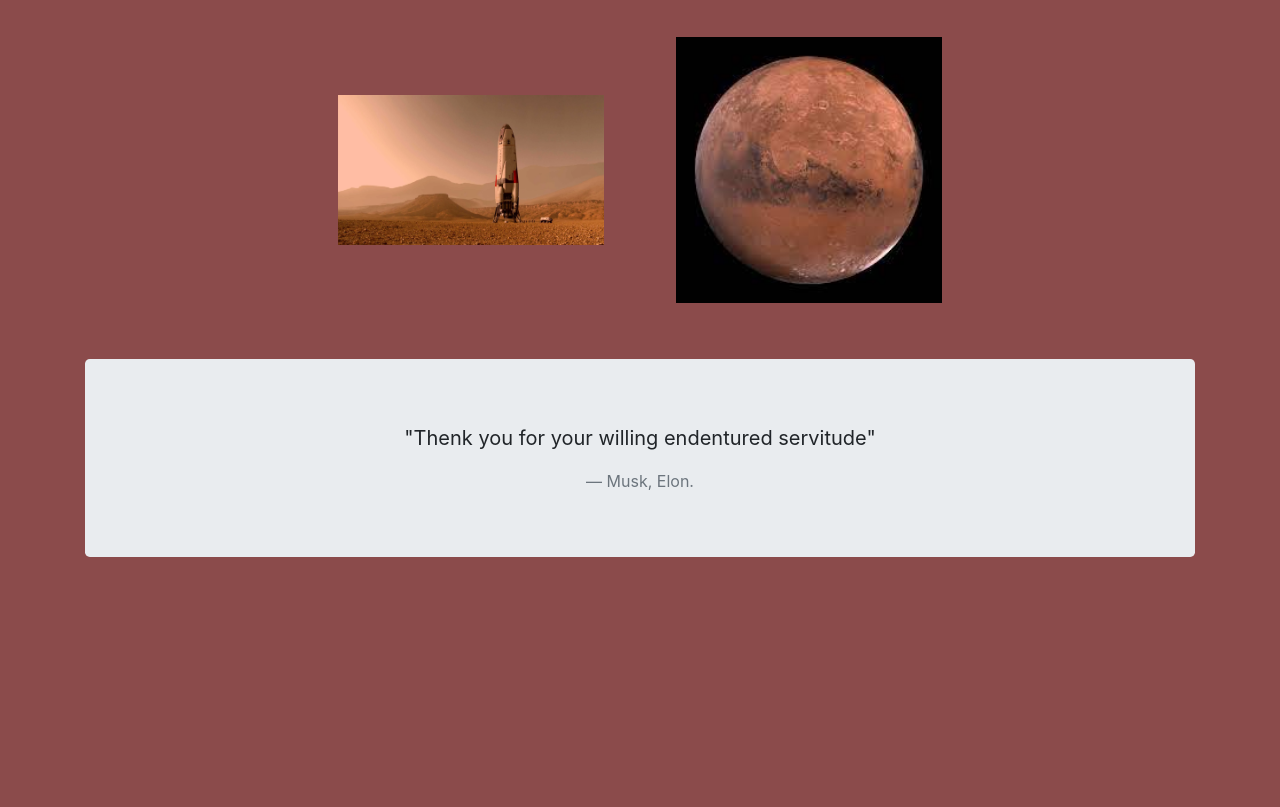
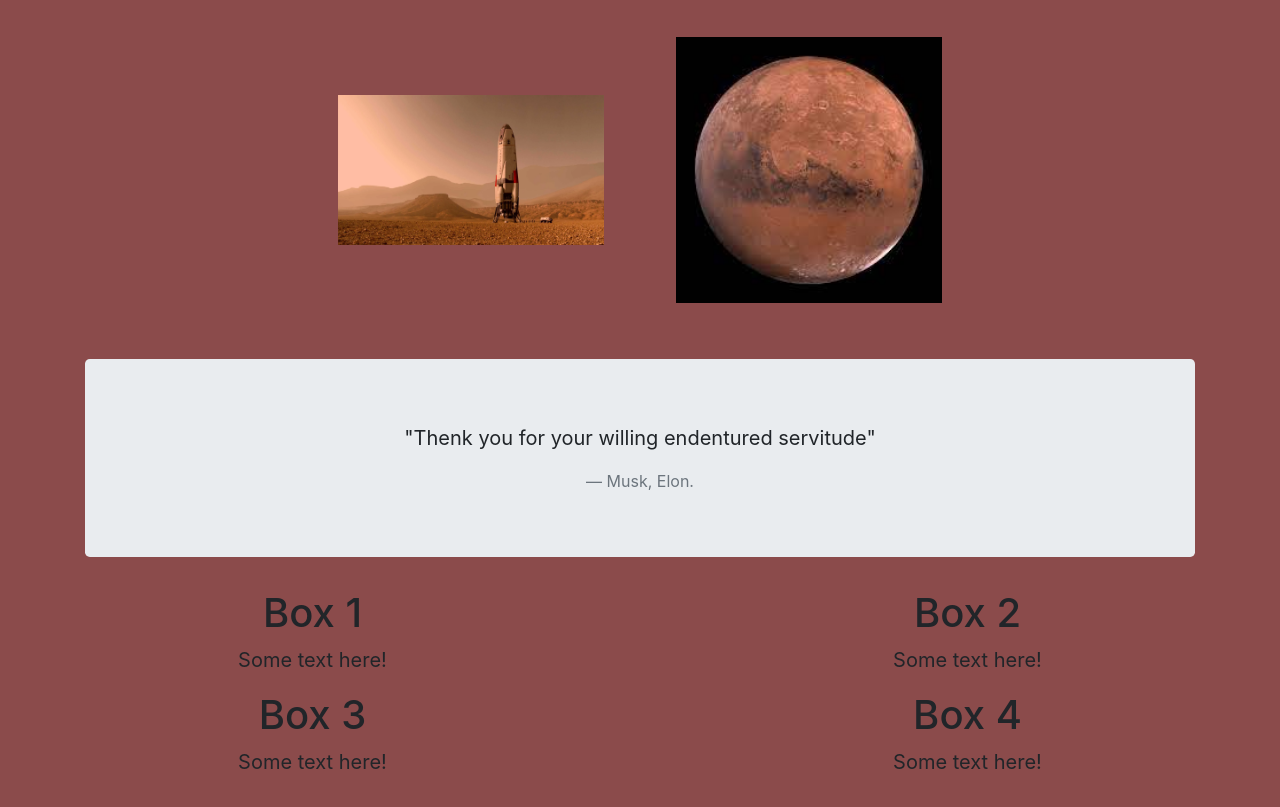
Before and after one commit to oz-mollerstuen/vacation, a plain HTML site: page index.html in a window 1280 px wide. Shown: the part 323-1130 px from the top of the page. Before the commit the page ends 912 px from the top, so only its background shows below. Drawn offline with Linux system fonts and the light colour scheme.

Commit message:
WIP add columns
Co-authored-by: Teddy Atkinson <tedddy.atkinson@gmail.com>

```diff
--- a/index.html
+++ b/index.html
@@ -25,7 +25,30 @@
 
       <p>"Thenk you for your willing endentured servitude"</p>
       <footer class="blockquote-footer">Musk, Elon.</footer>
+
     </div>
+    </div>
+
+
+    <div class="row">
+      <div class="col-6">
+        <h1>Box 1</h1>
+        <p>Some text here!</p>
+      </div>
+      <div class="col-6">
+        <h1>Box 2</h1>
+        <p>Some text here!</p>
+      </div>
+    </div>
+    <div class="row">
+      <div class="col-6">
+        <h1>Box 3</h1>
+        <p>Some text here!</p>
+      </div>
+      <div class="col-6">
+        <h1>Box 4</h1>
+        <p>Some text here!</p>
+      </div>
     </div>
 </body>
 </html>
```
